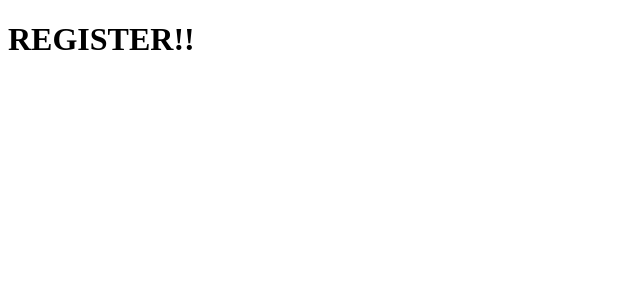
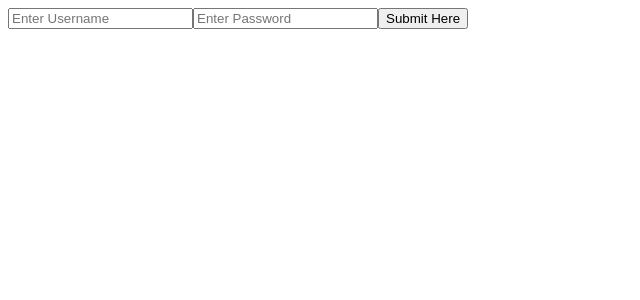
Before and after one commit to nbarnes0521/StrangerThings, a React (Create React App) app: page /register in a window 1280 px wide. Shown: the top 300 px of the page, without its empty margins (0-640 px from the left). Built offline with nearby package versions, Linux system fonts and the light colour scheme.

Commit message:
Register form input set ups

```diff
--- a/src/components/Register.js
+++ b/src/components/Register.js
@@ -1,8 +1,26 @@
-import React from 'react';
+import React, { useState } from 'react';
 
 function Register() {
+    const [username, setUsername] = useState('');
+    const [password, setPassword] = useState('');
+
+console.log(username, password)
+
     return (
-        <h1> REGISTER!! </h1>
+        <form>
+            <input
+            type="text"
+            placeholder='Enter Username'
+            onChange={(event) => setUsername(event.target.value)}
+            />
+            <input
+            type='password'
+            placeholder='Enter Password'
+            onChange={(event) => setPassword(event.target.value)}
+            />
+            <button type='submit'> Submit Here </button>
+
+        </form>
     )
 }
 
```
